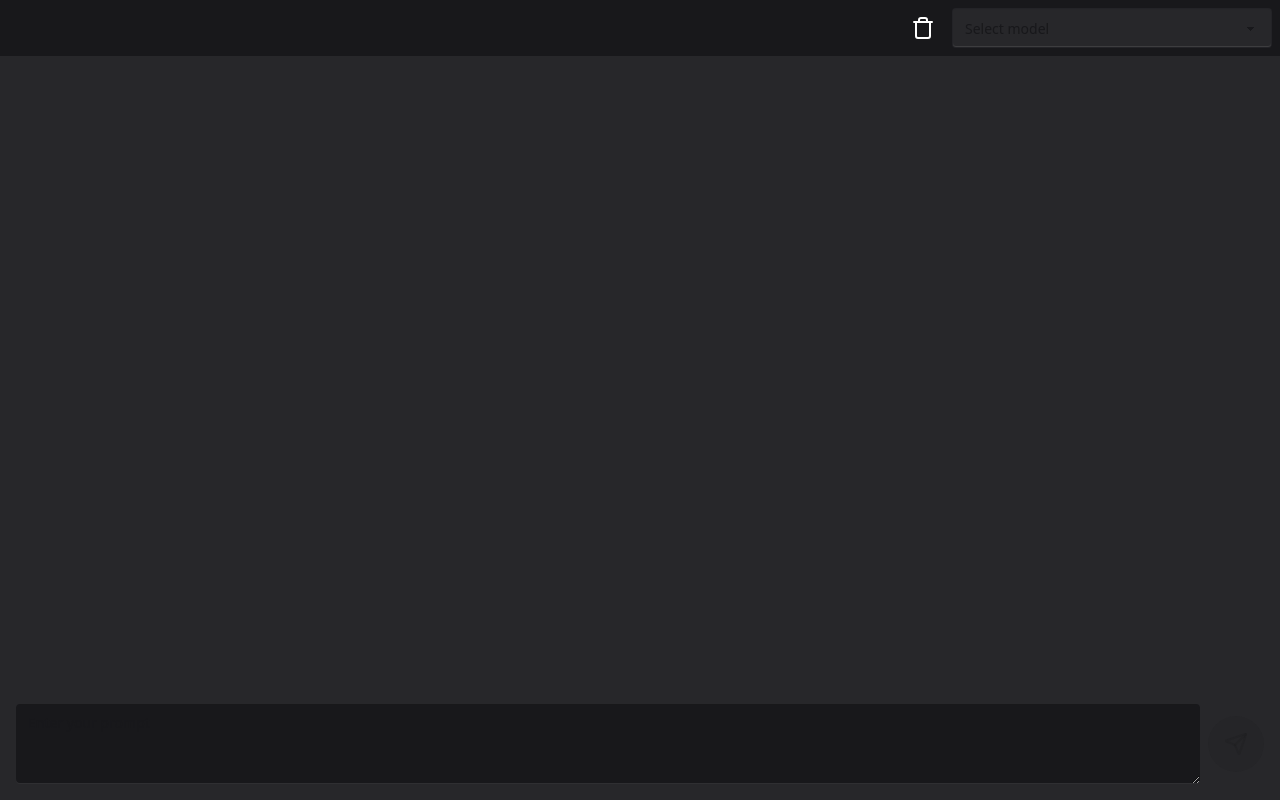
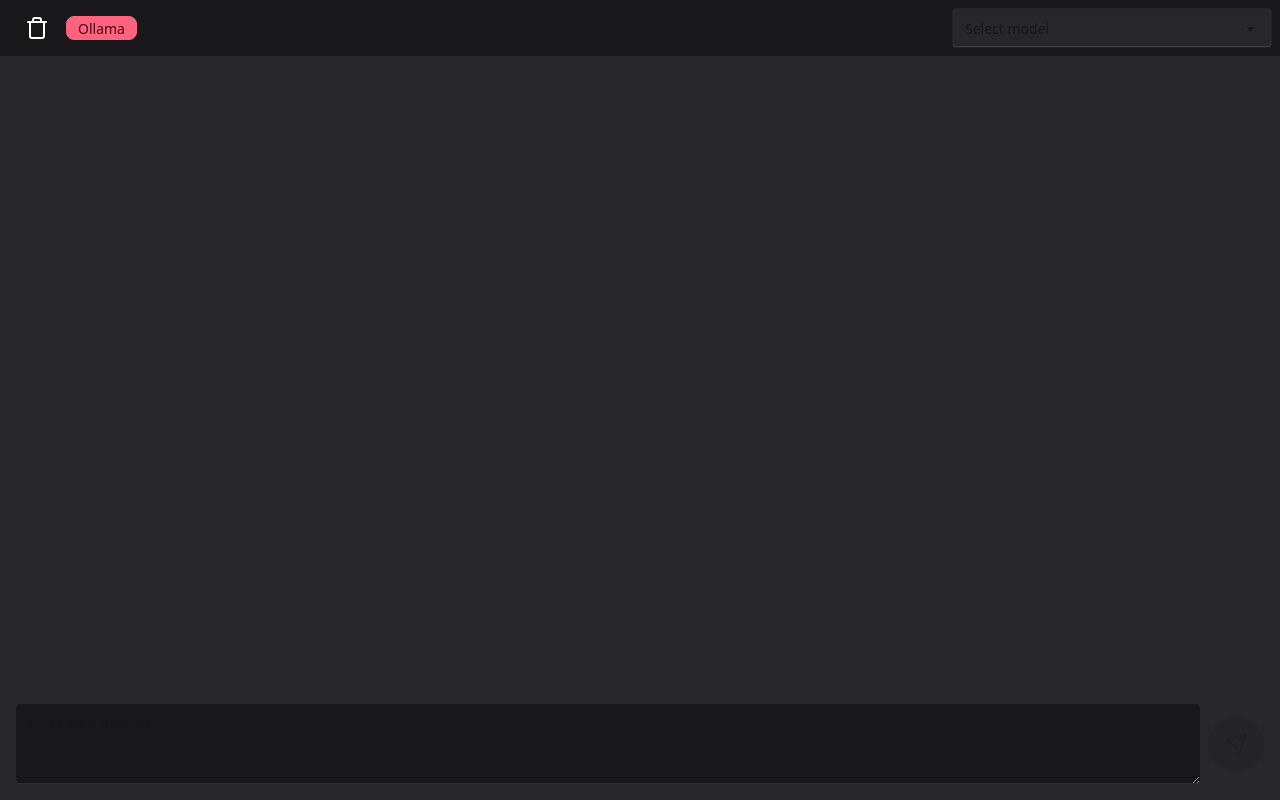
Before and after one commit to Bushenzie/ollama-runner, a React (Vite) app: page / in a window 1280 px wide. Built offline with nearby package versions, Linux system fonts and the light colour scheme.

Commit message:
feat: Ollama running check

```diff
--- a/package.json
+++ b/package.json
@@ -17,6 +17,7 @@
   },
   "dependencies": {
     "@tailwindcss/vite": "^4.0.2",
+    "axios": "^1.7.9",
     "clsx": "^2.1.1",
     "lucide-react": "^0.474.0",
     "ollama": "^0.5.12",
--- a/src/electron/main.ts
+++ b/src/electron/main.ts
@@ -1,7 +1,11 @@
 import { app, BrowserWindow } from "electron";
 import { ipcMain } from "electron/main";
 import path from "path";
-import { getAllInstalledModels, handleMessage } from "./ollama.js";
+import {
+  checkAvailability,
+  getAllInstalledModels,
+  handleMessage,
+} from "./ollama.js";
 // import { getAllInstalledModels, handleMessage } from "./ollama.js";
 // import { Channel } from "./types.js";
 
@@ -39,6 +43,7 @@ app
     }
   })
   .then(() => {
+    ipcMain.handle("checkAvailability", checkAvailability);
     ipcMain.handle("sendMessage", handleMessage);
     ipcMain.handle("getModels", getAllInstalledModels);
   });
--- a/src/electron/ollama.ts
+++ b/src/electron/ollama.ts
@@ -1,5 +1,6 @@
 import ollama, { ListResponse } from "ollama";
 import { IpcMainInvokeEvent } from "electron/main";
+import axios from "axios";
 
 type Message = {
   role: "user" | "assistant";
@@ -30,3 +31,13 @@ export const handleMessage = async (
 
   return response;
 };
+
+export const checkAvailability = async (): Promise<boolean> => {
+  try {
+    await axios.get("http://localhost:11434");
+    return true;
+    // eslint-disable-next-line @typescript-eslint/no-unused-vars
+  } catch (err) {
+    return false;
+  }
+};
--- a/src/ui/components/Topbar.tsx
+++ b/src/ui/components/Topbar.tsx
@@ -2,13 +2,18 @@ import { ChangeEvent, useEffect, useState } from "react"
 import { ModelResponse } from "ollama";
 import { useChat } from "../context/ChatContext";
 import { Trash } from "lucide-react";
+import clsx from "clsx";
 
 export const Topbar = () => {
     const chat = useChat();
     const [models, setModels] = useState<ModelResponse[]>([]);
+    const [isOllamaRunning, setIsOllamaRunning] = useState(false);
 
     useEffect(() => {
         (async () => {
+            // @ts-expect-error TODO
+            const isRunning = await window.api.checkAvailability()
+            setIsOllamaRunning(isRunning)
             // @ts-expect-error TODO
             const response = await window.api.getModels()
             setModels(response.models)
@@ -21,10 +26,13 @@ export const Topbar = () => {
 
 
     return (
-        <nav className='bg-zinc-900 z-10 flex justify-end p-2 w-full'>
-            <button className="btn btn-link text-white" onClick={chat.clearChat}>
-                <Trash />
-            </button>
+        <nav className='bg-zinc-900 z-10 flex items-center justify-between p-2 w-full'>
+            <div>
+                <button className="btn btn-link text-white" onClick={chat.clearChat}>
+                    <Trash />
+                </button>
+                <div className={clsx("badge", isOllamaRunning ? "badge-success" : "badge-error")}>Ollama</div>
+            </div>
             <select onChange={handleChange} defaultValue="" className="select bg-zinc-800 focus:outline-none focus:border-none">
                 <option disabled={true} value={""}>Select model</option>
                 {models.map((model) => (
```
Also changed, not shown: src/electron/preload.cts, 1 other file (tests, documents, lock files or other folders).
